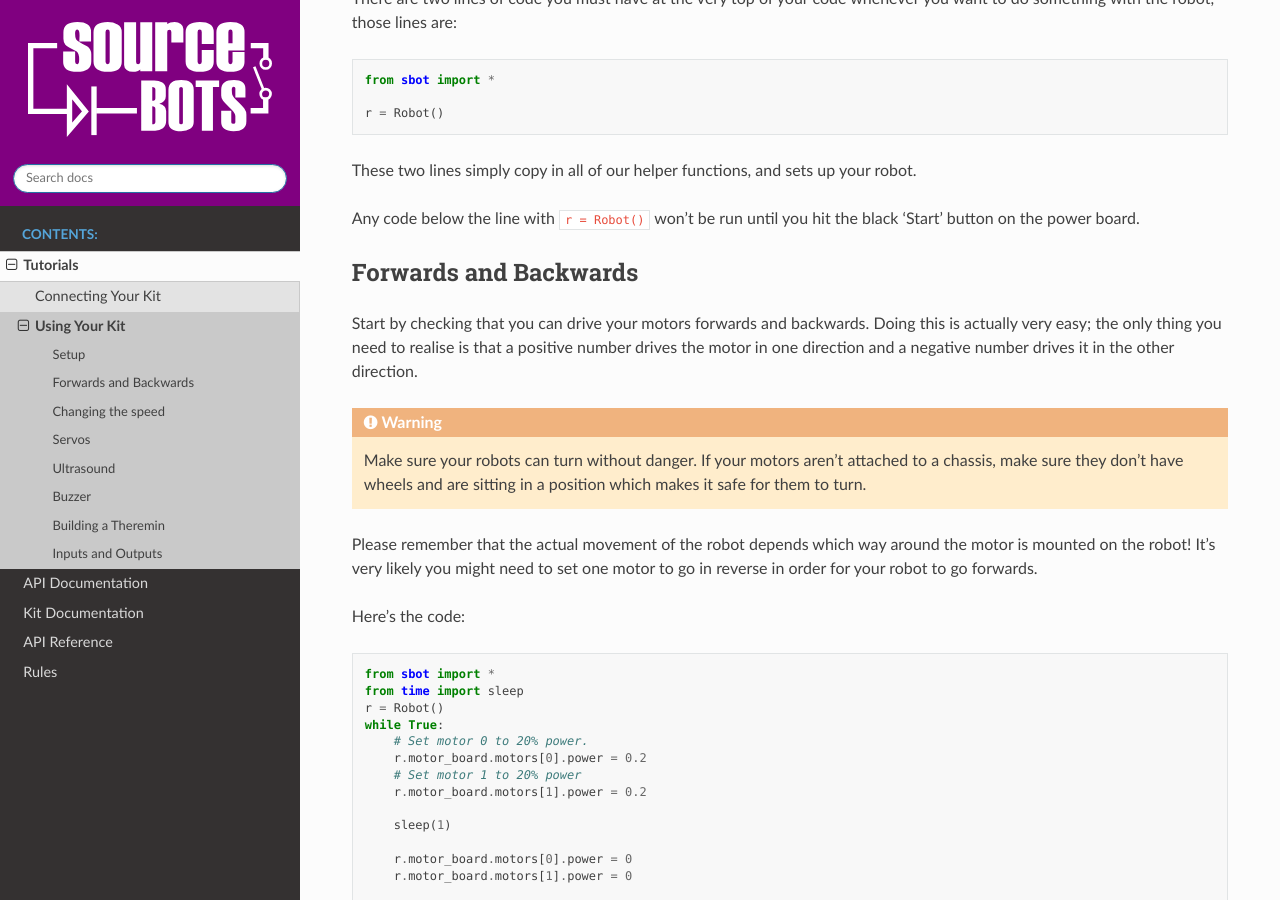
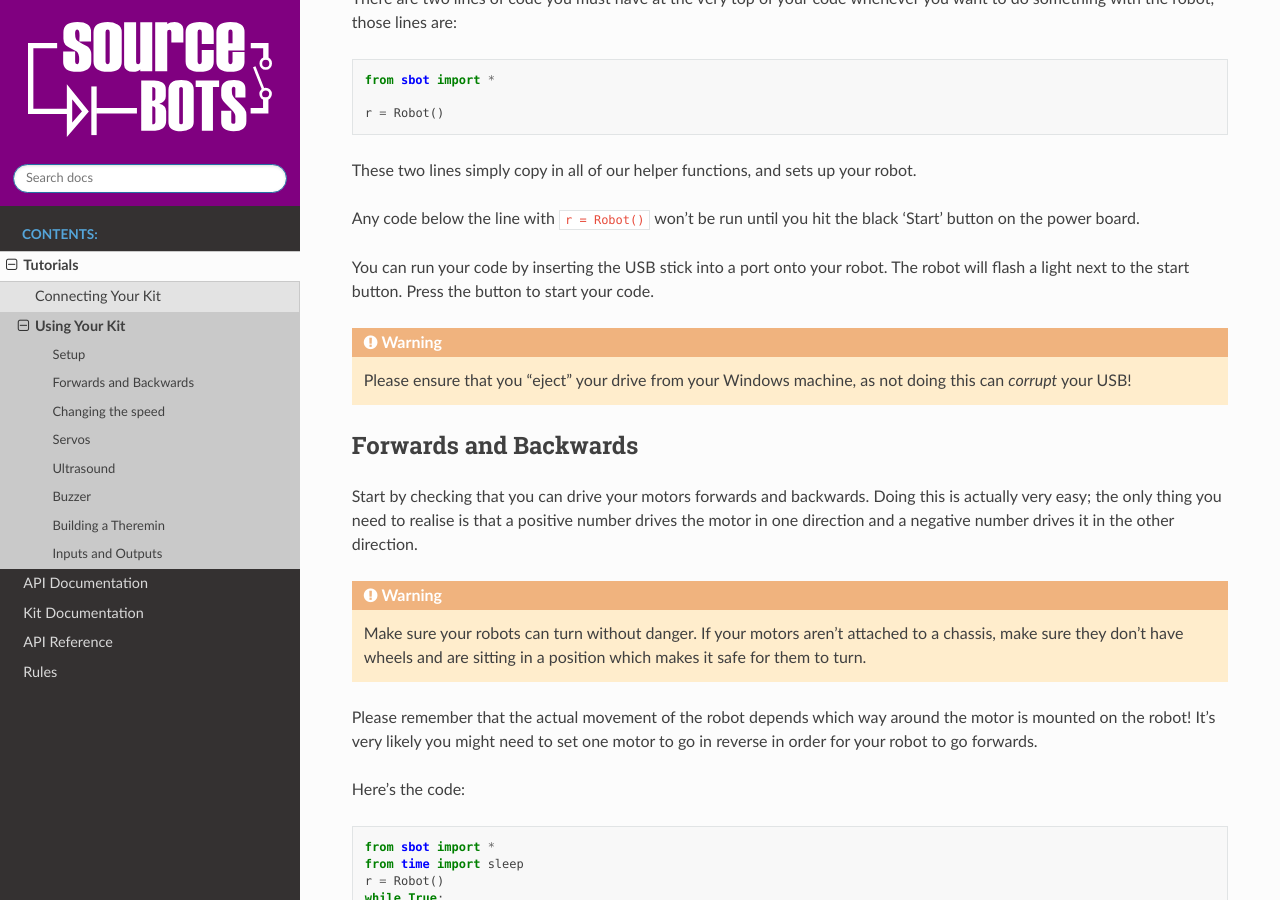
Before and after one commit to sourcebots/sbot, a Sphinx documentation site: the page built from docs/source/tutorials/using-your-kit.rst, in a window 1280 px wide and 900 px high, scrolled down 402 px. Built offline with Sphinx 7.4.7 and the Read the Docs theme 2.0.0, drawn with Linux system fonts in a browser that asks for light colours.

Commit message:
Remind students to eject their USBs.

```diff
--- a/docs/source/tutorials/using-your-kit.rst
+++ b/docs/source/tutorials/using-your-kit.rst
@@ -26,6 +26,11 @@ robot.
 
 Any code below the line with ``r = Robot()`` won't be run until you hit the
 black 'Start' button on the power board.
+
+You can run your code by inserting the USB stick into a port onto your robot.
+The robot will flash a light next to the start button. Press the button to start your code.
+
+.. Warning:: Please ensure that you "eject" your drive from your Windows machine, as not doing this can *corrupt* your USB!
 
 Forwards and Backwards
 ----------------------
```
